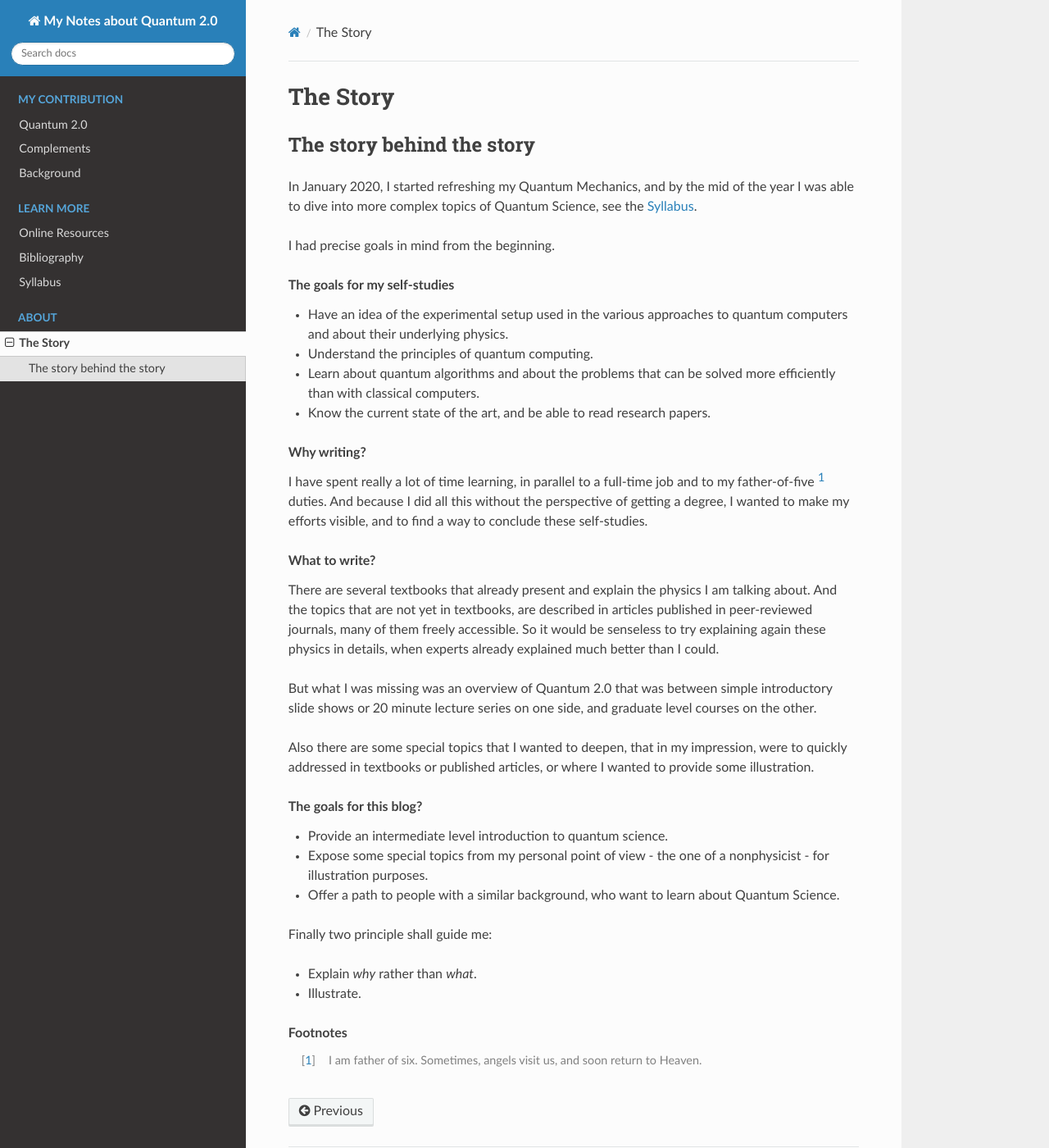
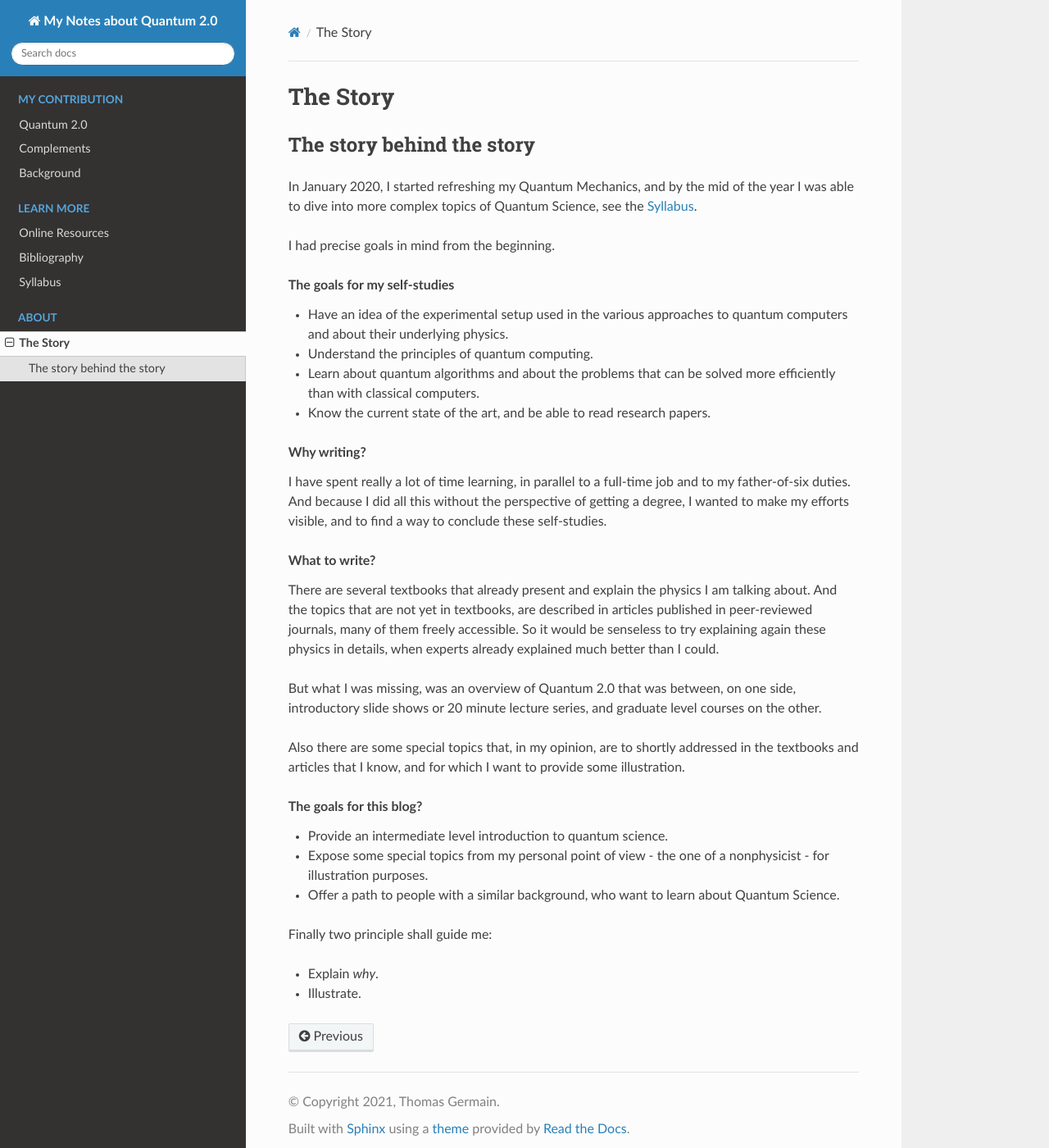
Before and after one commit to tomlqc/about-quantum, a Sphinx documentation site: the page built from source/about/story.rst, in a window 1280 px wide and 1400 px high. Shown: the whole window at 82% size. Built offline with Sphinx 7.4.7 and the Read the Docs theme 2.0.0, drawn with Linux system fonts in a browser that asks for light colours.

Commit message:
Father of six, and a few more corrections.

```diff
--- a/source/about/story.rst
+++ b/source/about/story.rst
@@ -22,7 +22,7 @@ I had precise goals in mind from the beginning.
 .. rubric:: Why writing?
 
 I have spent really a lot of time learning, in parallel to a full-time job and
-to my father-of-five [#fof6]_ duties. And because I did all this without the
+to my father-of-six duties. And because I did all this without the
 perspective of getting a degree, I wanted to make my efforts visible,
 and to find a way to conclude these self-studies.
 
@@ -34,13 +34,13 @@ published in peer-reviewed journals, many of them freely accessible.
 So it would be senseless to try explaining again these physics in details,
 when experts already explained much better than I could.
 
-But what I was missing was an overview of Quantum 2.0 that was between
-simple introductory slide shows or 20 minute lecture series on one side, and
+But what I was missing, was an overview of Quantum 2.0 that was between,
+on one side, introductory slide shows or 20 minute lecture series, and
 graduate level courses on the other.
 
-Also there are some special topics that I wanted to deepen, that in my impression,
-were to quickly addressed in textbooks or published articles,
-or where I wanted to provide some illustration.
+Also there are some special topics that, in my opinion,
+are to shortly addressed in the textbooks and articles that I know,
+and for which I want to provide some illustration.
 
 .. rubric:: The goals for this blog?
 
@@ -52,9 +52,5 @@ or where I wanted to provide some illustration.
 
 Finally two principle shall guide me:
 
-- Explain *why* rather than *what*.
+- Explain *why*.
 - Illustrate.
-
-.. rubric:: Footnotes
-
-.. [#fof6] I am father of six. Sometimes, angels visit us, and soon return to Heaven.
```
